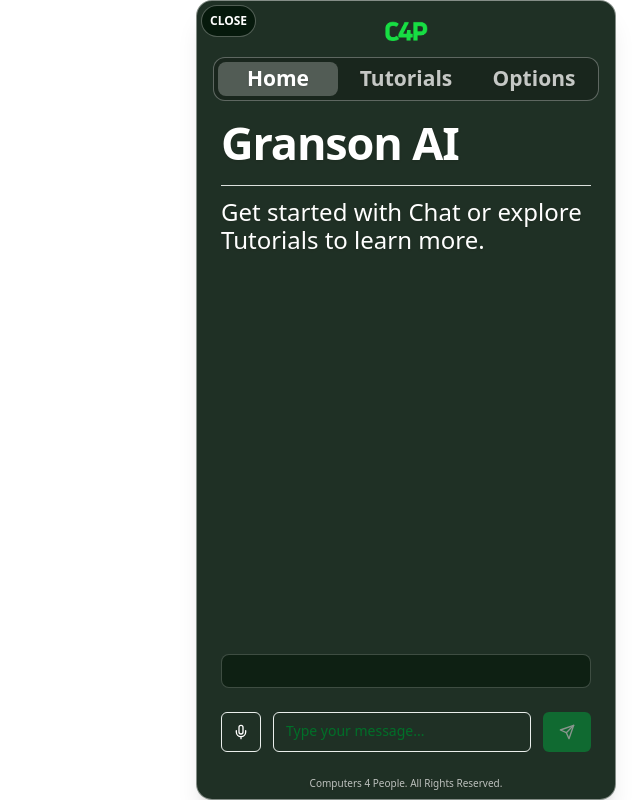
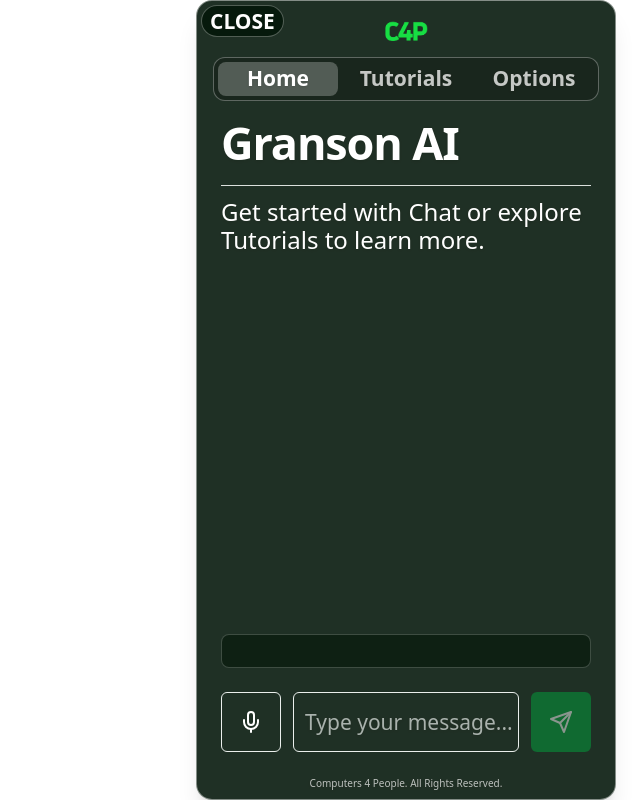
Before and after one commit to saranyasingh/t4sg-c4p-2026, a Next.js app: page / in a window 1280 px wide. Shown: the whole page, without its empty margins (640-1280 px from the left). Built offline with nearby package versions, Linux system fonts and the light colour scheme.

Commit message:
Type your message box and chat ui scales with text sizing, and CLOSE button and New message button both scale

```diff
--- a/app/chat/chat.tsx
+++ b/app/chat/chat.tsx
@@ -2,12 +2,12 @@
 
 import { Button } from "@/components/ui/button";
 import { Textarea } from "@/components/ui/textarea";
-import { TypographyH2, TypographyP } from "@/components/ui/typography";
+import { TypographyH2, TypographyP, TypographySmall } from "@/components/ui/typography";
+import { toast } from "@/components/ui/use-toast";
 import { captureScreenToPngBase64 } from "@/lib/electron-screen-capture";
 import { Send } from "lucide-react";
 import { useCallback, useEffect, useLayoutEffect, useRef, useState } from "react";
 import { useTranslation } from "react-i18next";
-import { toast } from "@/components/ui/use-toast";
 import { useAudioMode } from "../audio-mode-context";
 import { Message, type MessageProps } from "./message";
 import { ScrollContainer } from "./scroll-container";
@@ -574,14 +574,21 @@
           disabled={isLoading}
         />
 
+        <div className="relative flex-1">
+          {!message ? (
+            <TypographySmall className="pointer-events-none absolute left-3 top-1/2 -translate-y-1/2 text-[hsl(var(--placeholder-foreground))]">
+              {t("chat.inputPlaceholder")}
+            </TypographySmall>
+          ) : null}
           <Textarea
             ref={textareaRef}
-          placeholder={t("chat.inputPlaceholder")}
+            placeholder=""
             rows={1}
             value={message}
             onChange={(e) => setMessage(e.target.value)}
             disabled={isLoading}
-          className="interactable min-h-10 flex-1 resize-none py-2 leading-snug"
+            aria-label={t("chat.inputPlaceholder")}
+            className="interactable !min-h-[calc(2.5rem*var(--text-scale))] flex-1 resize-none py-2 !text-[calc(1rem*var(--text-scale))] leading-snug text-white"
             onKeyDown={(e) => {
               if (e.key === "Enter" && !e.shiftKey) {
                 e.preventDefault();
@@ -591,8 +598,13 @@
               }
             }}
           />
-        <Button type="submit" disabled={isLoading || !message.trim()} className="interactable shrink-0">
-          <Send className="h-4 w-4" />
+        </div>
+        <Button
+          type="submit"
+          disabled={isLoading || !message.trim()}
+          className="interactable !h-[calc(2.5rem*var(--text-scale))] !w-[calc(2.5rem*var(--text-scale))] shrink-0 p-0"
+        >
+          <Send className="h-[calc(1rem*var(--text-scale))] w-[calc(1rem*var(--text-scale))]" />
         </Button>
       </form>
     </div>
--- a/app/chat/scroll-container.tsx
+++ b/app/chat/scroll-container.tsx
@@ -1,6 +1,7 @@
 "use client";
 
 import { Button } from "@/components/ui/button";
+import { TypographySmall } from "@/components/ui/typography";
 import { useCallback, useEffect, useLayoutEffect, useRef, useState } from "react";
 import { useTranslation } from "react-i18next";
 
@@ -90,7 +91,7 @@
         }}
         onClick={handleScrollButtonClick}
       >
-        {t("chat.newMessage")}
+        <TypographySmall className="m-0 font-semibold leading-none text-inherit">{t("chat.newMessage")}</TypographySmall>
       </Button>
     </div>
   );
--- a/app/chat/voice-input.tsx
+++ b/app/chat/voice-input.tsx
@@ -158,15 +158,15 @@
       disabled={disabled}
       onClick={handleClick}
       aria-label={isRecording ? t("chat.voiceStop") : t("chat.voiceStart")}
-      className={`interactable relative h-10 w-10 shrink-0 p-0 ${isRecording ? "ring-2 ring-red-400/60" : ""}`}
+      className={`interactable relative !h-[calc(2.5rem*var(--text-scale))] !w-[calc(2.5rem*var(--text-scale))] shrink-0 p-0 ${isRecording ? "ring-2 ring-red-400/60" : ""}`}
     >
       {isRecording ? (
         <>
           <span className="absolute inset-0 animate-ping rounded-md bg-red-400/30" />
-          <MicOff className="relative h-4 w-4" />
+          <MicOff className="relative h-[calc(1rem*var(--text-scale))] w-[calc(1rem*var(--text-scale))]" />
         </>
       ) : (
-        <Mic className="h-4 w-4" />
+        <Mic className="h-[calc(1rem*var(--text-scale))] w-[calc(1rem*var(--text-scale))]" />
       )}
     </Button>
   );
--- a/app/globals.css
+++ b/app/globals.css
@@ -31,6 +31,7 @@
 
     --border: 144 7.5% 86.9%; /* white-4 */
     --input: 144 13.5% 92.7%; /* white-3 */
+    --placeholder-foreground: 145 6% 68%; /* neutral gray for form hints */
 
     --primary: 142 100% 32%; /* green-2 */
     --primary-foreground: 144 29.4% 96.7%; /* white-1 */
--- a/app/shell-layout.tsx
+++ b/app/shell-layout.tsx
@@ -41,7 +41,9 @@
         aria-label={isCollapsed ? "Expand panel" : "Collapse panel"}
         title={isCollapsed ? "Expand" : "Collapse"}
       >
-        {isCollapsed ? t("shell.open") : t("shell.close")}
+        <TypographySmall className="m-0 font-semibold leading-none text-inherit">
+          {isCollapsed ? t("shell.open") : t("shell.close")}
+        </TypographySmall>
       </Button>
       <Image
         src={c4pLogo}
```
Lines whose indentation alone changed are shown as unchanged.
